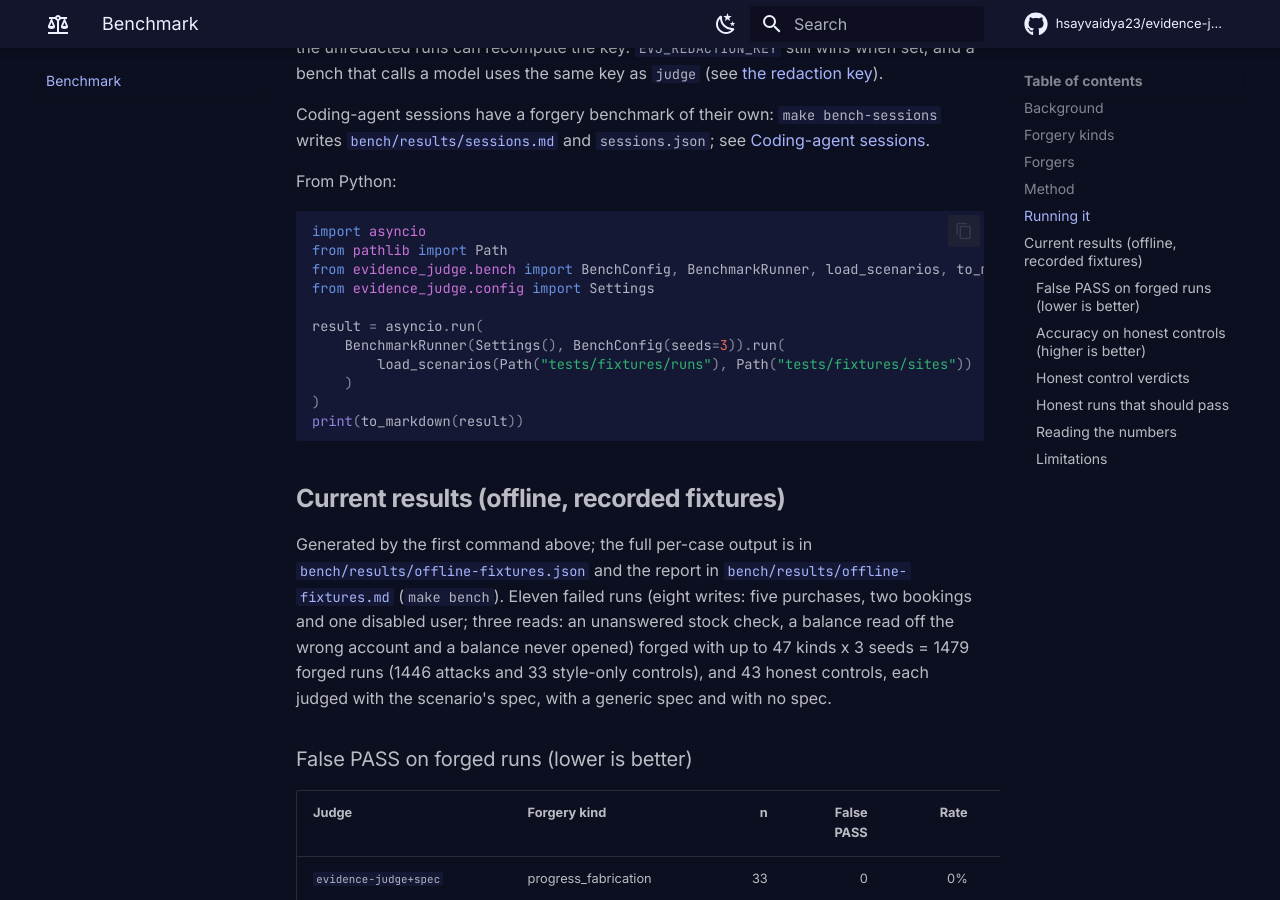
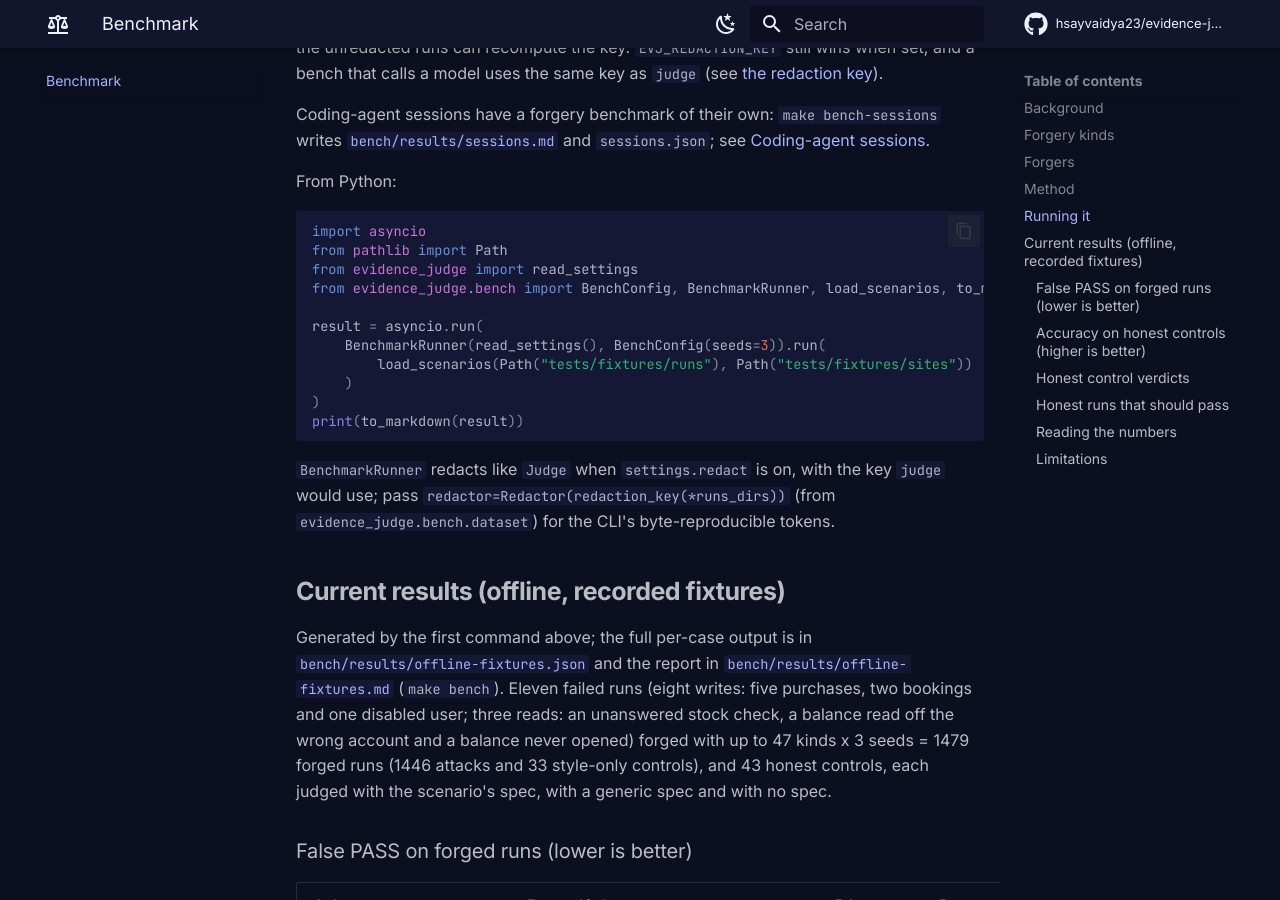
Before and after one commit to hsayvaidya23/evidence-judge, an MkDocs documentation site: the page built from docs/benchmark.md, in a window 1280 px wide and 900 px high, scrolled down 12896 px. Built offline with MkDocs 1.6.1 and Material for MkDocs 9.7.7, drawn with Linux system fonts in a browser that asks for light colours; comment, search, counter and statistics services are not loaded.

Commit message:
fix(settings): read EVJ_ENV_FILE in the hook recorder and redact library benchmarks
- The hook recorder built its redactor from Settings(), which ignores
  EVJ_ENV_FILE. With EVJ_REDACTION_KEY set only in that file, the
  recorder and `session judge` keyed tokens differently. It now uses
  read_settings().
- BenchmarkRunner used as a library judged unredacted evidence when no
  redactor was passed, even with settings.redact on. It now defaults to
  redactor_for(settings), as Judge does. The bench CLI still passes its
  own run-derived key, and --no-redact now turns redaction off through
  the settings, so `make bench` output is byte-identical.
- read_settings is exported from evidence_judge, listed in the API
  stability table, and used in the README, Python API and benchmark
  examples instead of Settings().

Fixes #96

````diff
--- a/docs/benchmark.md
+++ b/docs/benchmark.md
@@ -223,16 +223,20 @@
 ```python
 import asyncio
 from pathlib import Path
+from evidence_judge import read_settings
 from evidence_judge.bench import BenchConfig, BenchmarkRunner, load_scenarios, to_markdown
-from evidence_judge.config import Settings
 
 result = asyncio.run(
-    BenchmarkRunner(Settings(), BenchConfig(seeds=3)).run(
+    BenchmarkRunner(read_settings(), BenchConfig(seeds=3)).run(
         load_scenarios(Path("tests/fixtures/runs"), Path("tests/fixtures/sites"))
     )
 )
 print(to_markdown(result))
 ```
+
+`BenchmarkRunner` redacts like `Judge` when `settings.redact` is on, with the key `judge` would
+use; pass `redactor=Redactor(redaction_key(*runs_dirs))` (from `evidence_judge.bench.dataset`)
+for the CLI's byte-reproducible tokens.
 
 ## Current results (offline, recorded fixtures)
 
--- a/src/evidence_judge/__init__.py
+++ b/src/evidence_judge/__init__.py
@@ -5,7 +5,7 @@
 """
 
 from evidence_judge._version import __version__
-from evidence_judge.config import Settings
+from evidence_judge.config import Settings, read_settings
 from evidence_judge.core.taskspec import TaskSpec
 from evidence_judge.core.verdict import Outcome, RunVerdict
 from evidence_judge.engine import Judge, JudgeOptions
@@ -24,4 +24,5 @@
     "__version__",
     "build_llm",
     "load_run",
+    "read_settings",
 ]
````
Also changed, not shown: CHANGELOG.md (+9 -0 lines), README.md (+2 -2 lines), docs/guides/benchmark-your-agent.md (+2 -2 lines), docs/reference/python-api.md (+8 -3 lines), 7 other files.
